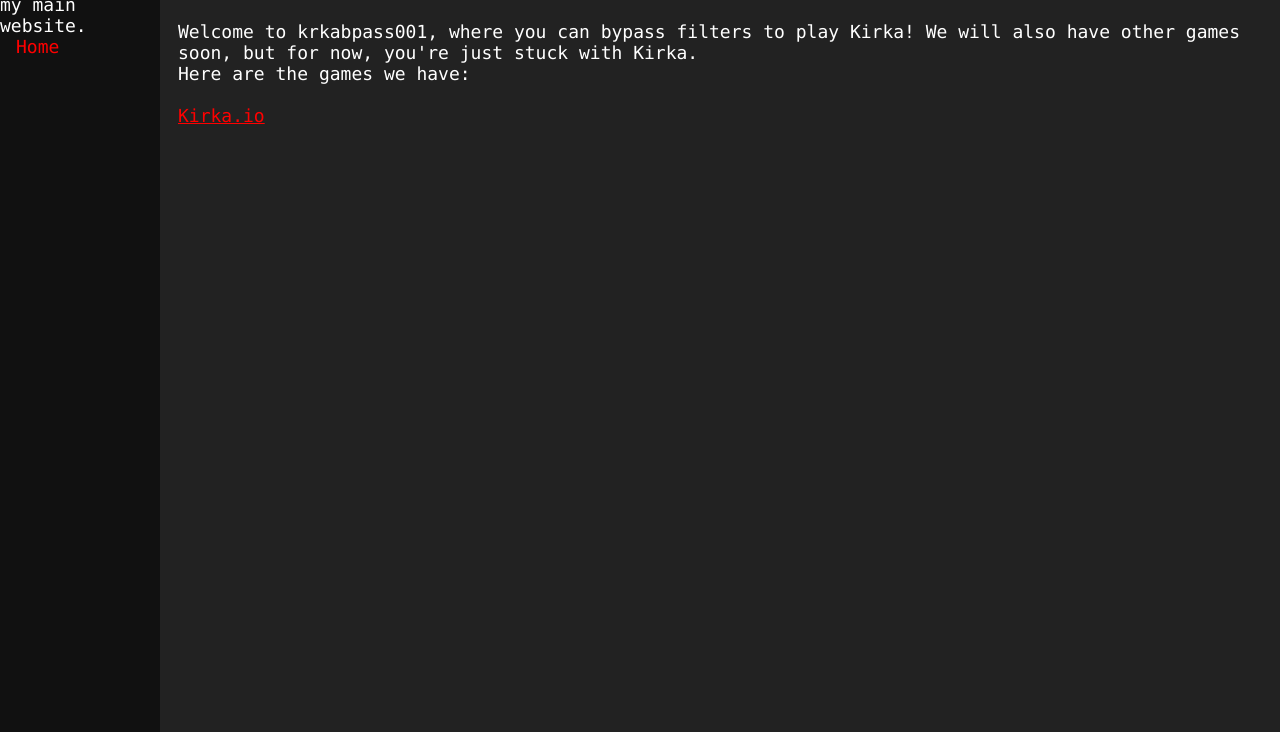
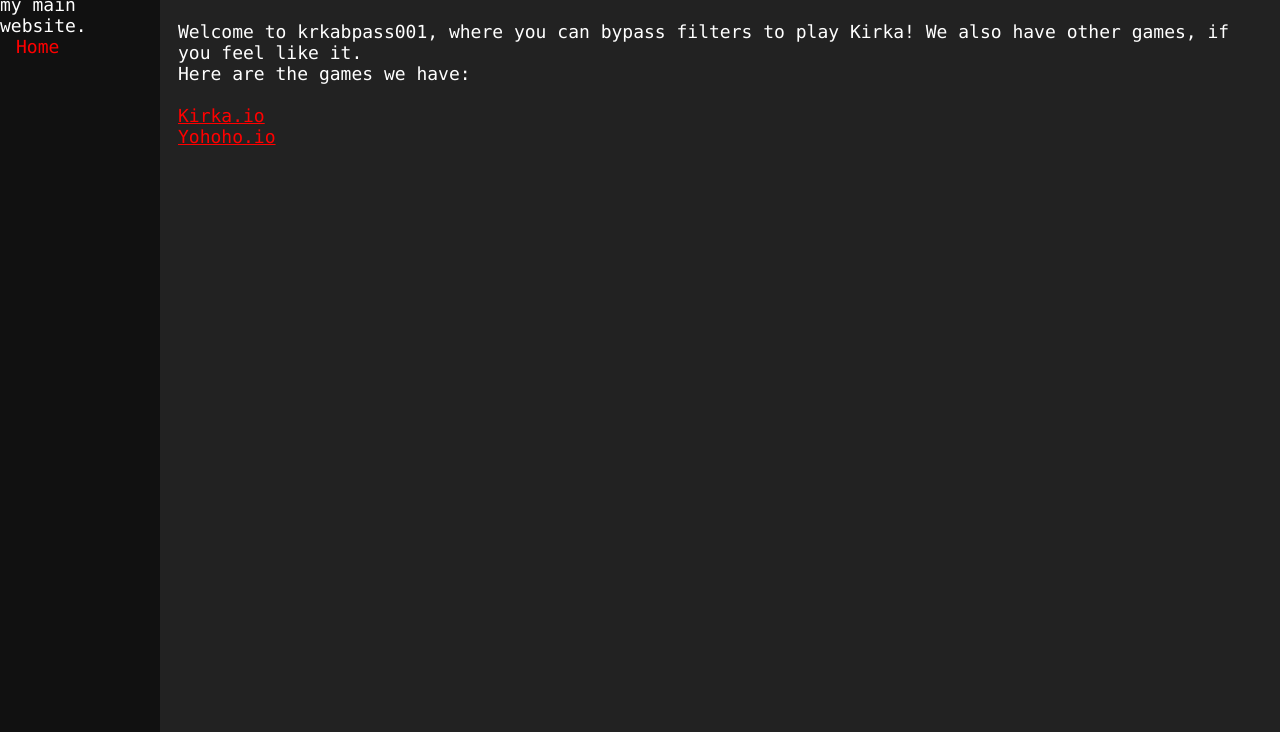
Before and after one commit to krkabpass001/krkabpass001.github.io, a plain HTML site: page index.html in a window 1280 px wide. Shown: the part 68-800 px from the top of the page. Drawn offline with Linux system fonts and the light colour scheme.

Commit message:
Update index.html

```diff
--- a/index.html
+++ b/index.html
@@ -81,9 +81,10 @@ a:active {
 
     <div class="main">
         <h1>Kirka Bypass</h1>
-        Welcome to krkabpass001, where you can bypass filters to play Kirka! We will also have other games soon, but for now, you're just stuck with Kirka.<br>
+        Welcome to krkabpass001, where you can bypass filters to play Kirka! We also have other games, if you feel like it.<br>
             Here are the games we have:<br><br>
-            <a href="https://krkabpass001.github.io/method1.html">Kirka.io</a><br>
+            <a href="https://krkabpass001.github.io/kirka.html">Kirka.io</a><br>
+            <a href="https://krkabpass001.github.io/yohoho.html">Yohoho.io</a><br>
     </div>
 
 </body></html>
```
